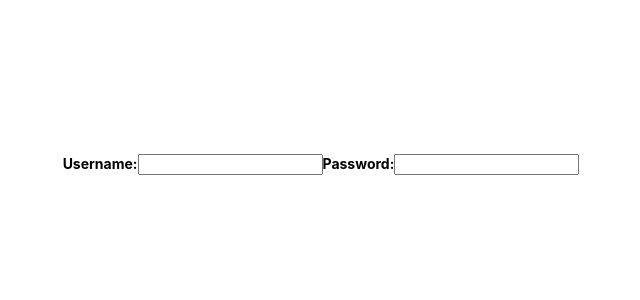
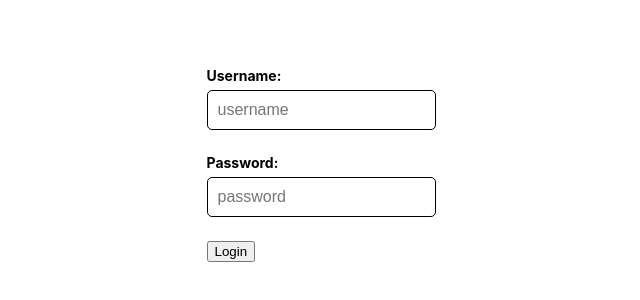
Before and after one commit to BladeDev0104b/TypeORM, a Next.js app in the folder client/: page /login in a window 1280 px wide. Shown: the part 236-536 px from the top of the page, without its empty margins (319-959 px from the left). Built offline with nearby package versions, Linux system fonts and the light colour scheme.

Commit message:
use TextField component on login page

```diff
--- a/client/components/TextField.tsx
+++ b/client/components/TextField.tsx
@@ -13,6 +13,7 @@ const TextField: React.FC<Props> = ({ label, name, type, placeholder, register }
             <Label htmlFor={name}>{label}</Label>
             <Input
                 type={type}
+                id={name}
                 name={name}
                 ref={register}
                 placeholder={placeholder}
@@ -33,7 +34,7 @@ const Label = styled.label`
 `
 
 const Input = styled.input`
-    padding: 6px 10px;
+    padding: 10px;
     margin-bottom: 12px;
     font-size: 16px;
     border-radius: 5px;
--- a/client/pages/login.tsx
+++ b/client/pages/login.tsx
@@ -1,5 +1,6 @@
 import React from 'react';
 import { useForm } from 'react-hook-form';
+import TextField from '../components/TextField';
 
 const Login = () => {
     const { register, handleSubmit, errors } = useForm();
@@ -7,14 +8,21 @@ const Login = () => {
 
     return (
         <form onSubmit={handleSubmit(onSubmit)}>
-            <label>
-                Username:
-                <input type="text" name="username" ref={register} />
-            </label>
-            <label>
-                Password:
-                <input type="password" name="password" ref={register} />
-            </label>
+            <TextField
+                label="Username:"
+                type="text"
+                name="username"
+                placeholder="username"
+                register={register}
+            />
+            <TextField
+                label="Password:"
+                type="password"
+                name="password"
+                placeholder="password"
+                register={register}
+            />
+            <button type="submit">Login</button>
         </form>
     )
 };
```
